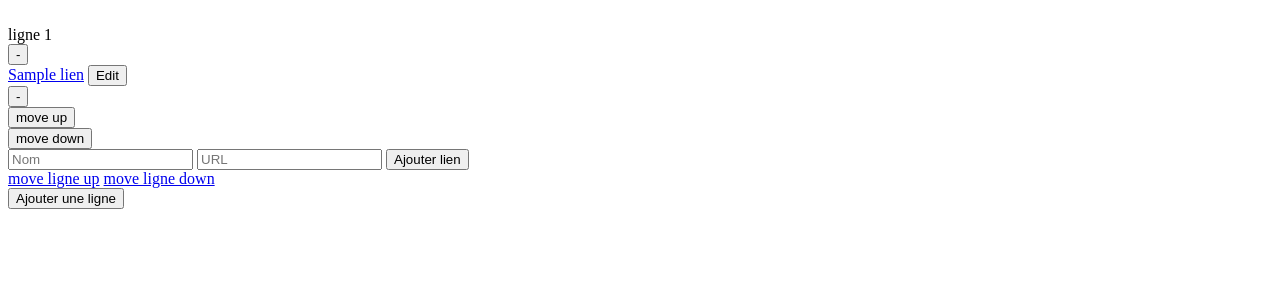
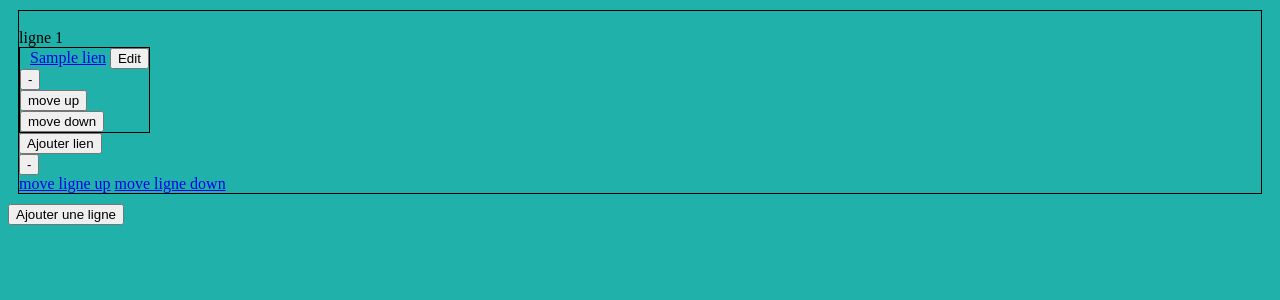
Before and after one commit to Bvr4/simple-start-page, a Django app: page / in a window 1280 px wide. Shown: the top 300 px of the page. Run offline with Django 4.2, Linux system fonts and the light colour scheme; tables that the repository leaves empty hold one stand-in row (values such as "Sample post"); some libraries are stand-ins or nearby versions.

Commit message:
Modification comportement ajout de lien + début de CSS

```diff
--- a/simplestartpage/simplestartpage/urls.py
+++ b/simplestartpage/simplestartpage/urls.py
@@ -12,7 +12,9 @@ urlpatterns = [
     path('move-lien-down/<int:lien_pk>', views.move_lien_down, name='move-lien-down'),
     path('move-ligne-up/<int:ligne_pk>', views.move_ligne_up, name='move-ligne-up'),
     path('move-ligne-down/<int:ligne_pk>', views.move_ligne_down, name='move-ligne-down'),
-    path('edit-lien/<int:lien_pk>', views.edit_lien, name='edit-lien'),
+    path('edit-lien-form/<int:lien_pk>', views.edit_lien_form, name='edit-lien-form'),
     path('lien/<int:lien_pk>', views.lien, name='lien'),
+    path('add-lien-form/<int:ligne_pk>', views.add_lien_form, name='add-lien-form'),
+    path('add-lien-ctrl/<int:ligne_pk>', views.add_lien_ctrl, name='add-lien-ctrl'),
     path('admin/', admin.site.urls),
 ]
--- /dev/null
+++ b/simplestartpage/startpage/static/startpage/style.css
@@ -0,0 +1,17 @@
+body {
+    background-color : lightseagreen;
+}
+
+.container-ligne {
+    border: solid 1px;
+    margin: 10px;
+}
+
+.container-lien {
+    border: solid 1px;
+    display: inline-block;
+}
+
+.lien {
+    padding-left: 10px;
+}
--- /dev/null
+++ b/simplestartpage/startpage/templates/startpage/add-lien-ctrl.html
@@ -0,0 +1,5 @@
+<div hx-target="this" hx-swap="inerHTML" id="add-lien-{{ ligne.pk }}">
+    <button hx-get="/add-lien-form/{{ ligne.pk }}">
+            Ajouter lien
+    </button>
+</div>
--- a/simplestartpage/startpage/templates/startpage/edit-lien.html
+++ b/simplestartpage/startpage/templates/startpage/edit-lien-form.html
@@ -8,6 +8,6 @@
       <label>URL</label>
       <input type="text" name="url-lien" value="{{ lien.url }}">
     </div>
-    <button class="btn">Submit</button>
-    <button class="btn" hx-get="/lien/{{ lien.pk }}">Cancel</button>
+    <button>Submit</button>
+    <button hx-get="/lien/{{ lien.pk }}">Cancel</button>
 </form>
--- a/simplestartpage/startpage/templates/startpage/index.html
+++ b/simplestartpage/startpage/templates/startpage/index.html
@@ -1,8 +1,10 @@
+{% load static %}
 <!DOCTYPE html>
 <html lang="en">
 <head>
     <title>Start Page</title>
     <meta charset="UTF-8">
+    <link rel="stylesheet" type="text/css" href="{% static 'startpage/style.css' %}"/>
     <!-- bibliothèque htmx -->
     <script src="https://unpkg.com/htmx.org@1.9.5"></script>
 </head>
--- a/simplestartpage/startpage/templates/startpage/lien-ctrl.html
+++ b/simplestartpage/startpage/templates/startpage/lien-ctrl.html
@@ -1,3 +1,4 @@
+<div class="container-lien">
     <form>
         {% csrf_token %}
         {% include 'startpage/lien.html' with lien=lien %}
@@ -20,3 +21,4 @@
         hx-swap="outerHTML"
         type="submit">move down</button>
     </form>
+</div>
--- a/simplestartpage/startpage/templates/startpage/lien.html
+++ b/simplestartpage/startpage/templates/startpage/lien.html
@@ -1,8 +1,8 @@
-<div hx-target="this" hx-swap="outerHTML">
+<div hx-target="this" hx-swap="outerHTML" class="lien">
     <form>
         {% csrf_token %}
         <a href="{{ lien.url }}">{{ lien.nom }}</a>
-        <button hx-get="/edit-lien/{{ lien.pk }}" class="btn btn-primary">
+        <button hx-get="/edit-lien-form/{{ lien.pk }}">
         Edit
         </button>
     </form>
--- a/simplestartpage/startpage/templates/startpage/ligne.html
+++ b/simplestartpage/startpage/templates/startpage/ligne.html
@@ -1,5 +1,13 @@
 <div class="container-ligne">
         <br>ligne {{ ligne.emplacement }}
+        <div id="liens-{{ ligne.emplacement }}">
+                {% for lien in ligne.lien_set.all|dictsort:"emplacement" %}
+                {% include 'startpage/lien-ctrl.html' with lien=lien %}
+                {% endfor %}
+        </div>
+
+        {% include 'startpage/add-lien-ctrl.html' with ligne=ligne %}
+
         <form>
                 {% csrf_token %}
                 <button hx-post="{% url 'delete-ligne' ligne.pk %}"
@@ -7,31 +15,6 @@
                 hx-swap="outerHTML"
                 type="submit"> - </button>
         </form>
-        <div id="liens-{{ ligne.emplacement }}">
-                {% for lien in ligne.lien_set.all|dictsort:"emplacement" %}
-                {% include 'startpage/lien-ctrl.html' with lien=lien %}
-                {% endfor %}
-        </div>
-
-        <form method="POST" class="d-flex gap-2 mt-2">
-                {% csrf_token %}
-
-                <input  type="hidden"
-                        name="id-ligne"
-                        value="{{ ligne.ligne_id }}">
-                <input  type="text"
-                        name="nom-lien"
-                        placeholder="Nom">
-                <input  type="text"
-                        name="url-lien"
-                        placeholder="URL">
-                <button hx-post="{% url 'add-lien' %}"
-                        hx-target="#liens-{{ ligne.emplacement }}"
-                        hx-swap="beforeend"
-                        type="submit">Ajouter lien
-                </button>
-        </form>
-
         <a href="{% url 'move-ligne-up' ligne.pk %}">move ligne up</a>
         <a href="{% url 'move-ligne-down' ligne.pk %}">move ligne down</a>
 
--- a/simplestartpage/startpage/views.py
+++ b/simplestartpage/startpage/views.py
@@ -121,9 +121,9 @@ def move_ligne_down(request, ligne_pk):
     return redirect('home')
 
 
-def edit_lien(request, lien_pk):
+def edit_lien_form(request, lien_pk):
     lien = Lien.objects.get(pk=lien_pk)
-    return render(request, 'startpage/edit-lien.html', context={'lien': lien})
+    return render(request, 'startpage/edit-lien-form.html', context={'lien': lien})
 
 
 def lien(request, lien_pk):
@@ -136,3 +136,13 @@ def lien(request, lien_pk):
         lien.save()
 
     return render(request, 'startpage/lien.html', context={'lien': lien})
+
+
+def add_lien_form(request, ligne_pk):
+    ligne = Ligne.objects.get(pk=ligne_pk)
+    return render(request, 'startpage/add-lien-form.html', context={'ligne': ligne})
+
+
+def add_lien_ctrl(request, ligne_pk):
+    ligne = Ligne.objects.get(pk=ligne_pk)
+    return render(request, 'startpage/add-lien-ctrl.html', context={'ligne': ligne})
```
Also changed, not shown: simplestartpage/startpage/templates/startpage/add-lien-form.html (added, +22 -0 lines), README.md. Lines whose indentation alone changed are shown as unchanged.
